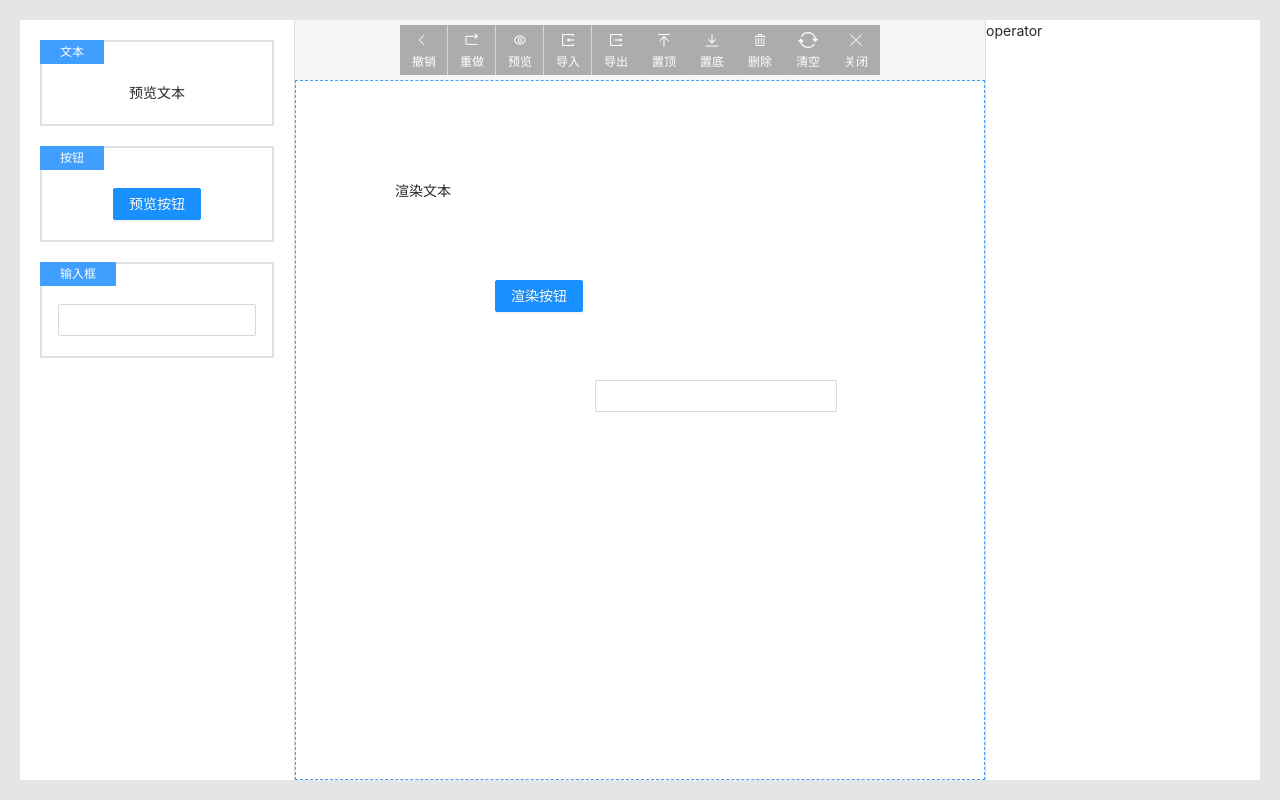
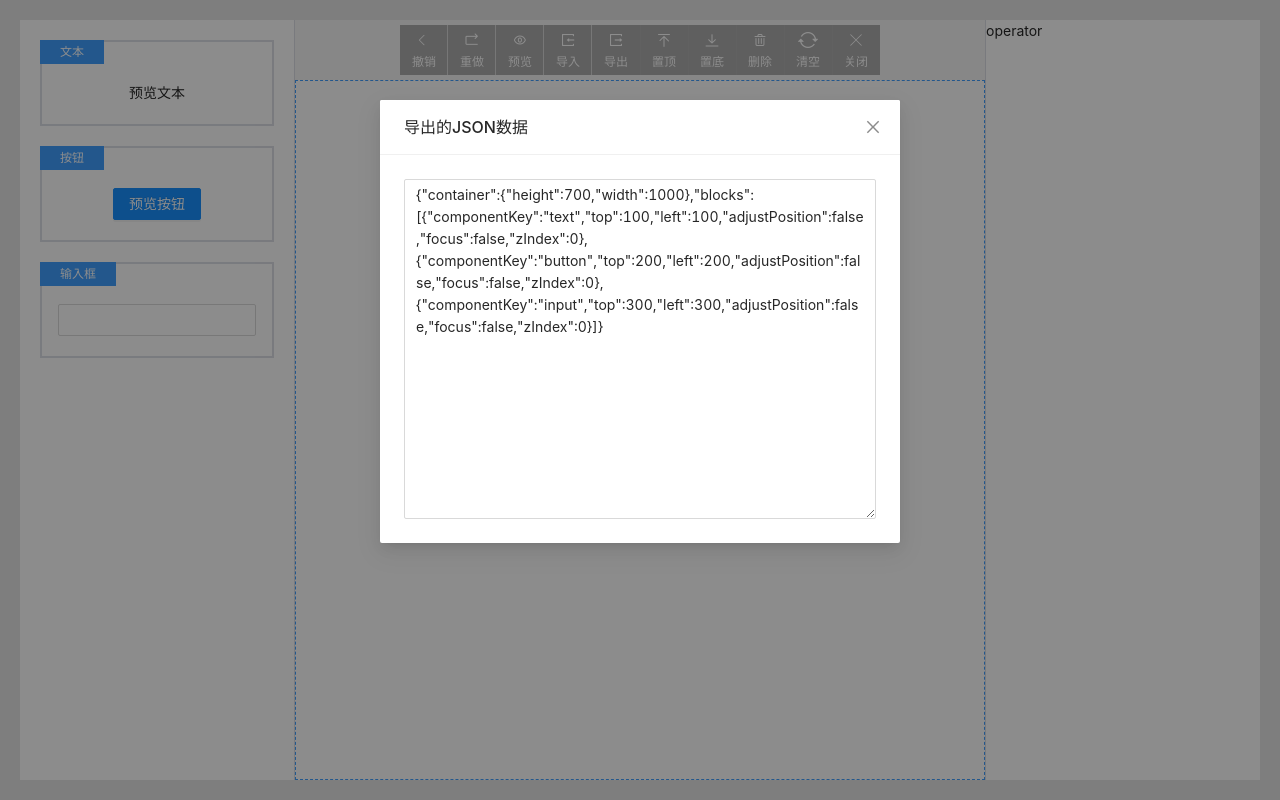
Before and after one commit to salsmithat/zy-react-visual-editor, a React (Create React App) app: page / in a window 1280 px wide. Both pictures are taken after a click on the element "导出". Built offline with nearby package versions, Linux system fonts and the light colour scheme.

Commit message:
'feat:导出功能'

```diff
--- a/src/components/ReactVisualEditor.tsx
+++ b/src/components/ReactVisualEditor.tsx
@@ -13,6 +13,7 @@ import { useCallbackRef } from "../hooks/useCallbackRef";
 import { useVisualCommand } from "./ReactVisualEditorCommand";
 import { createEvent } from "../plugins/event";
 import classNames from "classnames";
+import { $$dialog } from "../service/dialog/dialog";
 
 export const ReactVisualEditor: React.FC<{
   value: ReactVisualEditorValue;
@@ -258,7 +259,16 @@ export const ReactVisualEditor: React.FC<{
       },
     },
     { label: "导入", icon: "icon-Import", handler: () => {} },
-    { label: "导出", icon: "icon-export", handler: () => {} },
+    {
+      label: "导出",
+      icon: "icon-export",
+      handler: () => {
+        $$dialog.textarea(JSON.stringify(props.value), {
+          editReadonly: true,
+          title: "导出的JSON数据",
+        });
+      },
+    },
     {
       label: "置顶",
       icon: "icon-top",
--- /dev/null
+++ b/src/service/dialog/dialog.tsx
@@ -0,0 +1,117 @@
+import { Button, Input, Modal } from "antd";
+import React, { useEffect, useState } from "react";
+import ReactDOM from "react-dom";
+import { defer } from "../../utils/defer";
+import "./index.css";
+
+interface DialogServiceOption {
+  title?: string;
+  message?: string;
+  editType?: "input" | "textarea";
+  editReadonly?: boolean;
+  editValue?: string;
+  onConfirm?: (editValue?: string) => void;
+  onCancel?: () => void;
+  confirmButton?: boolean | string;
+  cancelButton?: boolean | string;
+}
+let ins: any;
+const DialogService = (option: DialogServiceOption) => {
+  if (!ins) {
+    const el = document.createElement("div");
+    document.body.appendChild(el);
+    const Service: React.FC<{
+      option: DialogServiceOption;
+      onRef: (ins: { show: (opt: DialogServiceOption) => void }) => void;
+    }> = (props) => {
+      const [option, setOption] = useState(props.option);
+      const [showFlag, setShowFlag] = useState(false);
+      const [editValue, setEditValue] = useState("");
+      const handler = {
+        onCancel: () => {
+          !!option.onCancel && option.onCancel();
+          methods.close();
+        },
+        onConfirm: () => {
+          !!option.onConfirm && option.onConfirm(editValue);
+          methods.close();
+        },
+      };
+      const inputProps = {
+        value: editValue,
+        onChange: (
+          e: React.ChangeEvent<HTMLInputElement | HTMLTextAreaElement>
+        ) => {
+          setEditValue(e.target.value);
+        },
+      };
+      const methods = {
+        show: (opt: DialogServiceOption) => {
+          setOption(opt);
+          setEditValue(opt.editValue || "");
+          setShowFlag(true);
+        },
+        close: () => {
+          setShowFlag(false);
+        },
+      };
+      props.onRef(methods);
+      useEffect(() => {
+        methods.show(props.option);
+      }, []);
+      return (
+        <Modal
+          maskClosable
+          closable
+          title={option.title || "系统提示"}
+          onCancel={handler.onCancel}
+          footer={
+            option.confirmButton || option.cancelButton ? (
+              <>
+                {option.cancelButton && (
+                  <Button onClick={handler.onCancel}>取消</Button>
+                )}
+                {option.confirmButton && (
+                  <Button type="primary" onClick={handler.onConfirm}>
+                    确定
+                  </Button>
+                )}
+              </>
+            ) : null
+          }
+          visible={showFlag}
+        >
+          {option.message}
+          {option.editType === "input" && <Input {...inputProps} />}
+          {option.editType === "textarea" && (
+            <Input.TextArea {...inputProps} rows={15} />
+          )}
+        </Modal>
+      );
+    };
+    ReactDOM.render(
+      <Service option={option} onRef={(val) => (ins = val)} />,
+      el
+    );
+  } else {
+    ins.show(option);
+  }
+};
+export const $$dialog = {
+  textarea: (
+    editValue?: string,
+    opt?: Omit<DialogServiceOption, "editValue">
+  ): Promise<string | undefined> => {
+    const dfd = defer<string | undefined>();
+    const option: DialogServiceOption = {
+      editValue,
+      ...(opt || {}),
+      editType: "textarea",
+      onConfirm: (editValue) => {
+        dfd.resolve(editValue);
+      },
+    };
+    DialogService(option);
+    return dfd.promise;
+  },
+};
--- /dev/null
+++ b/src/utils/defer.tsx
@@ -0,0 +1,20 @@
+interface Defer {
+  (): {
+    resolve: () => void;
+    reject: () => void;
+    promise: Promise<void>;
+  };
+  <T>(): {
+    resolve: (val: T) => void;
+    reject: () => void;
+    promise: Promise<T>;
+  };
+}
+export const defer: Defer = () => {
+  const dfd = {} as any;
+  dfd.promise = new Promise((resolve, reject) => {
+    dfd.resolve = resolve as any;
+    dfd.reject = reject;
+  });
+  return dfd;
+};
```
Also changed, not shown: src/service/dialog/index.css (added).
